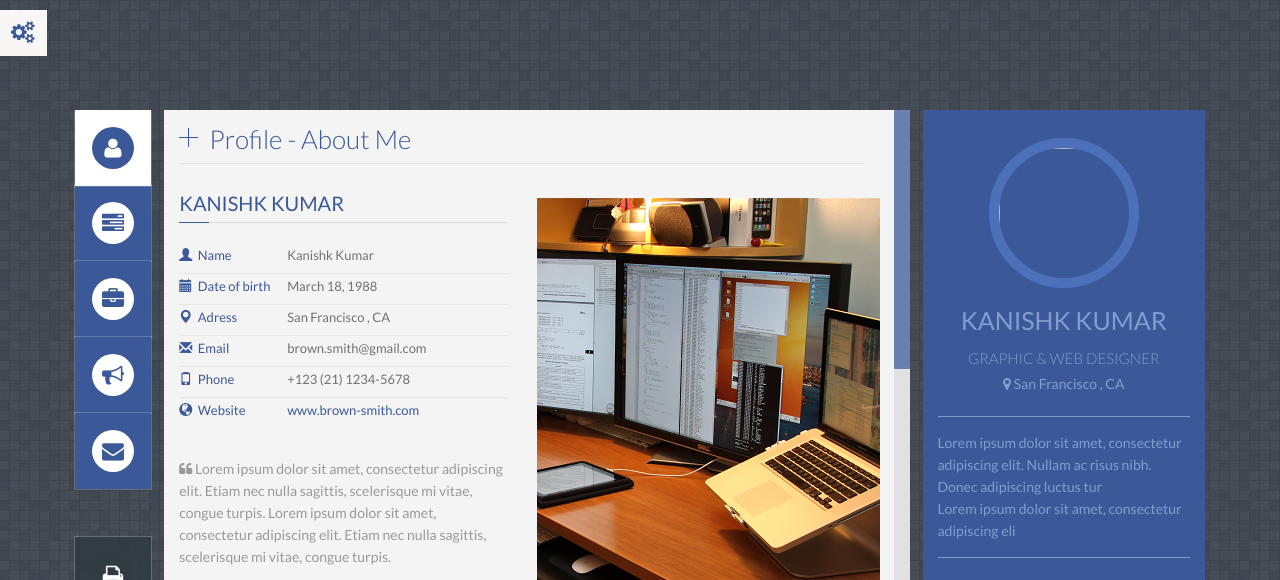
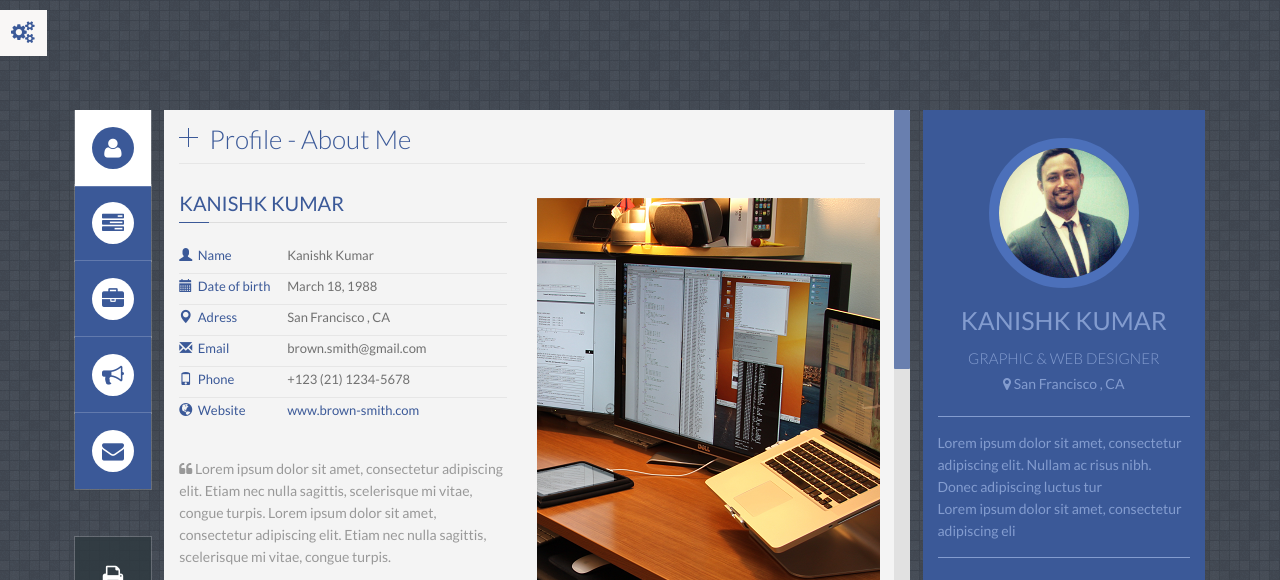
Before and after one commit to kanishkkk/personal, a plain HTML site: page index.html in a window 1280 px wide. Shown: the top 580 px of the page. Drawn offline with nearby package versions, Linux system fonts and the light colour scheme; some packages are replaced by stand-ins of ours.

Commit message:
Update index.html
new img

```diff
--- a/index.html
+++ b/index.html
@@ -111,7 +111,7 @@
 
          <div class="image-holder one" id="pic_prof_1" style="display:block">
 
-                <img class="head-image up circle" src="/img/kAnishk.png" width="150" height="150" alt="" />
+                <img class="head-image up circle" src="images/img/kAnishk.png" width="150" height="150" alt="" />
 
 
 
```
